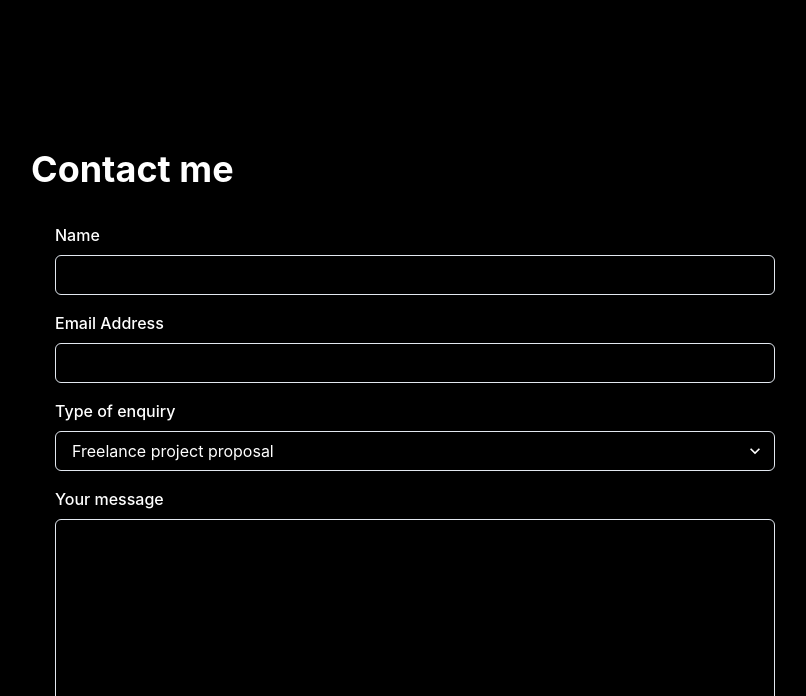
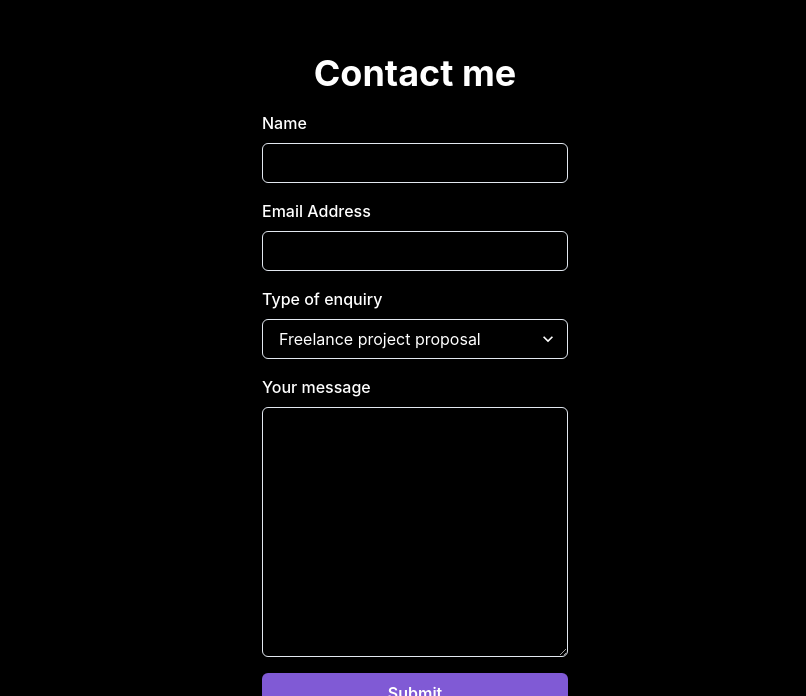
Before and after one commit to royMatar/portfolio-website, a React (Create React App) app: page / in a window 1280 px wide. Shown: the part 1644-2340 px from the top of the page, without its empty margins (225-1031 px from the left). Built offline with nearby package versions, Linux system fonts and the light colour scheme.

Commit message:
Modified CSS

```diff
--- a/src/components/ContactMeSection.jsx
+++ b/src/components/ContactMeSection.jsx
@@ -17,9 +17,6 @@ import FullScreenSection from "./FullScreenSection";
 import useSubmit from "../hooks/useSubmit";
 import { useAlertContext } from "../context/alertContext";
 
-/**
- * Covers a complete form implementation using formik and yup for validation
- */
 const ContactMeSection = () => {
   const { isLoading, response, submit } = useSubmit();
   const { onOpen } = useAlertContext();
@@ -59,13 +56,19 @@ const ContactMeSection = () => {
       py={16}
       spacing={8}
     >
-      <VStack w="1024px" p={32} alignItems="flex-start">
+      <VStack
+        p={8}
+        alignItems="center"
+        spacing={4}
+        maxW="1024px"
+        mx="auto"
+      >
         <Heading as="h1" id="contactme-section">
           Contact me
         </Heading>
-        <Box p={6} rounded="md" w="100%">
+        <Box rounded="md" w="100%" maxW="500px">
           <form onSubmit={formik.handleSubmit}>
-            <VStack spacing={4}>
+            <VStack spacing={4} alignItems="stretch">
               <FormControl
                 isInvalid={
                   !!formik.errors.firstName && formik.touched.firstName
@@ -116,7 +119,6 @@ const ContactMeSection = () => {
               <Button
                 type="submit"
                 colorScheme="purple"
-                width="full"
                 isLoading={isLoading}
               >
                 Submit
@@ -125,6 +127,15 @@ const ContactMeSection = () => {
           </form>
         </Box>
       </VStack>
+
+      <style jsx>{`
+        @media (max-width: 768px) {
+          /* Styles for small screens and mobile devices */
+          .contact-me-section {
+            padding: 16px;
+          }
+        }
+      `}</style>
     </FullScreenSection>
   );
 };
```
